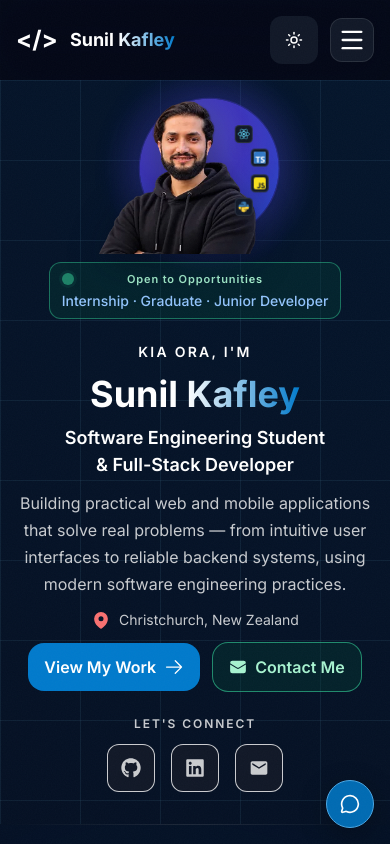
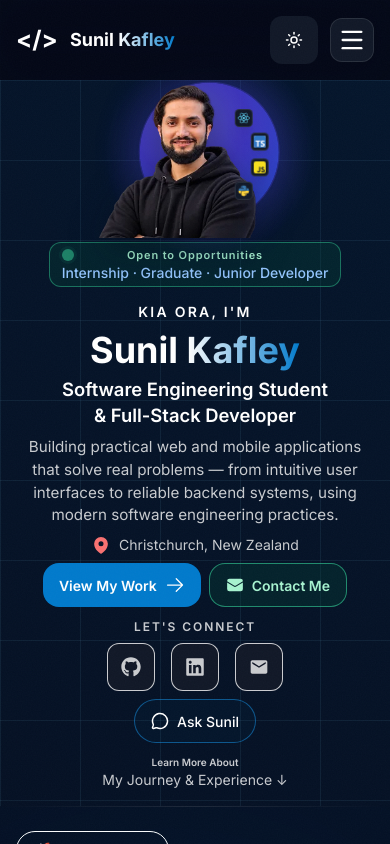
Before and after one commit to sunilkafley/portfolio_website, a React (Vite) app: page / in a window 390 px wide. Shown: the top 844 px of the page. Built offline with nearby package versions, Linux system fonts and the light colour scheme.

Commit message:
Refine mobile Hero and add FAQ response streaming

```diff
--- a/src/App.tsx
+++ b/src/App.tsx
@@ -9,18 +9,29 @@ import ScrollToTop from "./components/routing/ScrollToTop"
 import Home from "./pages/Home"
 import Projects from "./pages/Projects"
 import PortfolioAssistant from "./components/ui/PortfolioAssistant"
+import { useRef, useState } from "react"
 
 function App() {
+  const [assistantOpen, setAssistantOpen] = useState(false)
+  const assistantOpener = useRef<HTMLButtonElement | null>(null)
+  const openAssistant = (button: HTMLButtonElement) => {
+    assistantOpener.current = button
+    setAssistantOpen(true)
+  }
+  const closeAssistant = () => {
+    setAssistantOpen(false)
+    assistantOpener.current?.focus()
+  }
   return (
     <>
       <ScrollToTop />
 
       <Routes>
-        <Route path="/" element={<Home />} />
+        <Route path="/" element={<Home onAskSunil={openAssistant} assistantOpen={assistantOpen} />} />
         <Route path="/projects" element={<Projects />} />
         <Route path="*" element={<Navigate to="/" replace />} />
       </Routes>
-      <PortfolioAssistant />
+      <PortfolioAssistant open={assistantOpen} onOpen={openAssistant} onClose={closeAssistant} />
     </>
   )
 }
--- a/src/components/sections/Hero.tsx
+++ b/src/components/sections/Hero.tsx
@@ -14,24 +14,25 @@ import portraitCutoutSmall from "../../assets/images/profile-320.webp"
 import portraitCutoutMedium from "../../assets/images/profile-640.webp"
 
 import SocialLinks from "../ui/SocialLinks"
+import { MessageCircle } from "lucide-react"
 
 import {
   itemFadeUp,
   staggerContainer,
 } from "../../utils/motion"
 
-const Hero = () => {
+const Hero = ({ onAskSunil, assistantOpen }: { onAskSunil: (button: HTMLButtonElement) => void; assistantOpen: boolean }) => {
   return (
     <section
       id="home"
-      className="relative flex items-start overflow-hidden pt-24 pb-8 sm:pb-10 lg:pt-22 lg:pb-4"
+      className="relative flex items-start overflow-hidden pt-24 pb-8 sm:pb-10 lg:pt-22 lg:pb-4 max-md:pt-20 max-md:pb-4"
     >
       <div className="hero-grid absolute inset-0 -z-10" />
 
       <div className="container-custom">
         <div
           className="
-            grid grid-cols-1 items-center gap-x-12 gap-y-5 sm:gap-y-8
+            grid grid-cols-1 items-center gap-x-12 gap-y-5 sm:gap-y-8 max-md:gap-y-3
             lg:grid-cols-2 lg:gap-y-0
             xl:gap-x-16
           "
@@ -48,21 +49,21 @@ const Hero = () => {
           >
             <motion.p
               variants={itemFadeUp}
-              className="mb-2 text-sm font-semibold uppercase tracking-[0.16em] text-primary sm:mb-4 sm:text-base lg:mb-2"
+              className="mb-2 text-sm font-semibold uppercase tracking-[0.16em] text-primary sm:mb-4 sm:text-base lg:mb-2 max-md:mb-1"
             >
               Kia Ora, I&apos;m
             </motion.p>
 
             <motion.h1
               variants={itemFadeUp}
-              className="mb-2 text-4xl font-bold leading-tight sm:mb-4 sm:text-5xl md:text-6xl lg:mb-2 xl:text-7xl"
+              className="mb-2 text-4xl font-bold leading-tight sm:mb-4 sm:text-5xl md:text-6xl lg:mb-2 xl:text-7xl max-md:mb-1 max-md:text-[clamp(2.25rem,9vw,3rem)]"
             >
               Sunil <span className="heading-gradient">Kafley</span>
             </motion.h1>
 
             <motion.h2
               variants={itemFadeUp}
-              className="mb-3 text-lg leading-[1.45] font-semibold text-(--color-text) sm:mb-5 sm:text-xl md:text-2xl lg:mb-3"
+              className="mb-3 text-lg leading-[1.45] font-semibold text-(--color-text) sm:mb-5 sm:text-xl md:text-2xl lg:mb-3 max-md:mb-2 max-md:text-[1.15rem] max-md:leading-snug"
             >
               <span className="block">Software Engineering Student</span>
               <span className="block">&amp; Full-Stack Developer</span>
@@ -70,7 +71,7 @@ const Hero = () => {
 
             <motion.p
               variants={itemFadeUp}
-              className="hero-description mx-auto mb-3 max-w-[52ch] text-base text-muted sm:mb-5 sm:text-lg lg:mx-0 lg:mb-3"
+              className="hero-description mx-auto mb-3 max-w-[52ch] text-base text-muted sm:mb-5 sm:text-lg lg:mx-0 lg:mb-3 max-md:mb-2 max-md:text-[0.95rem]"
             >
               Building practical web and mobile applications that solve real problems —
               from intuitive user interfaces to reliable backend systems, using
@@ -79,7 +80,7 @@ const Hero = () => {
 
             <motion.div
               variants={itemFadeUp}
-              className="mb-3 inline-flex items-center gap-2 text-sm text-muted sm:mb-5 sm:text-base lg:mb-2"
+              className="mb-3 inline-flex items-center gap-2 text-sm text-muted sm:mb-5 sm:text-base lg:mb-2 max-md:mb-2 max-md:text-sm"
             >
               <HiMapPin aria-hidden="true" className="h-5 w-5 shrink-0 text-(--hero-location-pin)" />
               <span>Christchurch, New Zealand</span>
@@ -87,7 +88,7 @@ const Hero = () => {
 
             <motion.div
               variants={itemFadeUp}
-              className="mb-6 flex flex-row flex-wrap items-center justify-center gap-3 lg:mb-4 lg:justify-start"
+              className="hero-actions mb-6 flex flex-row flex-wrap items-center justify-center gap-3 lg:mb-4 lg:justify-start max-md:mb-3 max-md:gap-2"
             >
               <Link
                 to="/projects"
@@ -108,13 +109,21 @@ const Hero = () => {
 
             <motion.div
               variants={itemFadeUp}
-              className="flex flex-col items-center gap-3 lg:items-start lg:gap-2"
+              className="flex flex-col items-center gap-3 lg:items-start lg:gap-2 max-md:gap-2"
             >
               <span className="text-xs font-semibold uppercase tracking-[0.16em] text-muted">
                 Let&apos;s Connect
               </span>
               <SocialLinks />
+              <button className="assistant-inline" aria-expanded={assistantOpen} aria-haspopup="dialog" aria-controls={assistantOpen ? 'portfolio-assistant-panel' : undefined} onClick={event => onAskSunil(event.currentTarget)}>
+                <MessageCircle size={18} aria-hidden="true" /> Ask Sunil
+              </button>
             </motion.div>
+
+            <Link to="/#journey" className="mt-3 flex flex-col items-center text-sm text-muted md:hidden focus-visible:outline-2 focus-visible:outline-primary">
+              <span className="text-[10px] font-semibold">Learn More About</span>
+              <span>My Journey &amp; Experience ↓</span>
+            </Link>
 
           </motion.div>
 
@@ -167,7 +176,7 @@ const Hero = () => {
             </div>
 
             <div
-              className="availability-badge mx-auto mt-2 grid w-fit max-w-full grid-cols-[0.75rem_minmax(0,1fr)_0.75rem] items-center gap-x-2 gap-y-1 rounded-xl px-3 py-2 text-center sm:mt-3 sm:flex sm:gap-2 sm:text-left"
+              className="availability-badge mx-auto mt-2 grid w-fit max-w-full grid-cols-[0.75rem_minmax(0,1fr)_0.75rem] items-center gap-x-2 gap-y-1 rounded-xl px-3 py-2 text-center sm:mt-3 sm:flex sm:gap-2 sm:text-left max-md:mt-1 max-md:grid max-md:gap-y-0 max-md:px-3 max-md:py-1 max-md:text-center"
             >
               <span
                 aria-hidden="true"
--- a/src/components/ui/PortfolioAssistant.css
+++ b/src/components/ui/PortfolioAssistant.css
@@ -11,7 +11,7 @@
 .assistant-icon:disabled { opacity: .45; cursor: default; }
 .assistant-conversation { flex: 1; min-height: 0; overflow-y: auto; overscroll-behavior: contain; padding: 16px; }
 .assistant-message { padding: 12px 14px; border-radius: 4px 16px 16px; margin-bottom: 12px; background: color-mix(in srgb, var(--color-surface) 100%, var(--color-background)); border: 1px solid var(--color-border); overflow-wrap: anywhere; }
-.assistant-message p { line-height: 1.65; }
+.assistant-message p { line-height: 1.65; white-space: pre-wrap; }
 .assistant-speaker { display: block; font-weight: 600; font-size: 11px; margin-bottom: 5px; color: var(--color-text-muted); }
 .assistant-message.user { margin-left: 36px; border-radius: 16px 4px 16px 16px; background: #006bb3; color: white; }
 .assistant-message.user .assistant-speaker { color: white; }
@@ -26,5 +26,21 @@
 .assistant-form input::placeholder { color: var(--color-text-muted); font-size: 13px; }
 .assistant-note { font-size: 10px; text-align: center; margin-top: 8px; color: var(--color-text-muted); }
 .portfolio-assistant :focus-visible { outline: 2px solid var(--color-primary); outline-offset: 3px; }
-@media (max-width: 639px) { .assistant-launcher { width: 48px; padding: 0; justify-content: center; } .assistant-launcher span { display: none; } }
+.assistant-inline { display: none; }
+.assistant-skip { display: block; min-height: 44px; padding: 4px 8px; margin: 0 0 4px auto; font-size: 12px; text-decoration: underline; cursor: pointer; }
+.assistant-typing { display: inline-flex; gap: 5px; padding: 10px 0; }
+.assistant-typing i { width: 5px; height: 5px; background: var(--color-text-muted); border-radius: 50%; animation: assistant-dot 1s ease-in-out infinite; }
+.assistant-typing i:nth-child(2) { animation-delay: .15s; }
+.assistant-typing i:nth-child(3) { animation-delay: .3s; }
+.assistant-cursor { animation: assistant-dot 1s ease-in-out infinite; color: var(--color-text-muted); }
+@keyframes assistant-dot { 50% { opacity: .3; } }
+@media (prefers-reduced-motion: reduce) { .assistant-typing i, .assistant-cursor { animation: none; } }
+@media (max-width: 767px) {
+  .assistant-launcher { display: none; }
+  .assistant-inline { display: inline-flex; align-items: center; justify-content: center; gap: 8px; min-height: 44px; padding: 10px 16px; border: 1px solid color-mix(in srgb, var(--color-primary) 55%, var(--color-border)); border-radius: 999px; font-size: 14px; font-weight: 500; cursor: pointer; background: color-mix(in srgb, var(--color-primary) 4%, transparent); }
+  .assistant-inline:hover { background: color-mix(in srgb, var(--color-primary) 12%, transparent); }
+  .assistant-inline:active { background: color-mix(in srgb, var(--color-primary) 20%, transparent); }
+  .assistant-inline:focus-visible { outline: 2px solid var(--color-primary); outline-offset: 3px; }
+  .assistant-panel { height: min(580px, calc(100dvh - 110px)); margin-bottom: 0; }
+}
 @media (max-height: 550px) { .assistant-panel { height: calc(100dvh - 105px); } .assistant-header { padding: 6px 12px; } .assistant-bottom { padding: 8px 12px; } .assistant-note { display: none; } .assistant-chips { margin-bottom: 6px; gap: 4px; } }
--- a/src/components/ui/PortfolioAssistant.tsx
+++ b/src/components/ui/PortfolioAssistant.tsx
@@ -3,38 +3,46 @@ import { Link } from 'react-router'
 import { MessageCircle, Send, X } from 'lucide-react'
 import { getPortfolioAnswer, quickQuestions, type Answer } from '../../data/assistant'
 import './PortfolioAssistant.css'
+import useResponseStream from './useResponseStream'
 
 type Message = Answer & { role: 'assistant' | 'user'; id: number }
 const welcome: Message = { id: 0, role: 'assistant', text: 'Hi! I’m Sunil’s portfolio assistant. Explore his work, skills and background. Pick a question below or type your own.' }
 
-export default function PortfolioAssistant() {
-  const [open, setOpen] = useState(false)
+export default function PortfolioAssistant({ open, onOpen, onClose }: { open: boolean; onOpen: (button: HTMLButtonElement) => void; onClose: () => void }) {
   const [input, setInput] = useState('')
   const [messages, setMessages] = useState<Message[]>([welcome])
-  const launcher = useRef<HTMLButtonElement>(null)
+  const { stream, start, finish } = useResponseStream()
+  const [announcement, setAnnouncement] = useState('')
+  const nextId = useRef(1)
+  const nearBottom = useRef(true)
   const closeButton = useRef<HTMLButtonElement>(null)
   const conversation = useRef<HTMLDivElement>(null)
-  const close = () => { setOpen(false); launcher.current?.focus() }
+  const close = () => { finish(); onClose() }
 
   useEffect(() => {
     if (open) closeButton.current?.focus()
   }, [open])
   useEffect(() => {
-    if (open && conversation.current) conversation.current.scrollTop = conversation.current.scrollHeight
-  }, [messages, open])
+    if (open && nearBottom.current && conversation.current) conversation.current.scrollTop = conversation.current.scrollHeight
+  }, [messages, open, stream])
   useEffect(() => {
     if (!open) return
     const escape = (event: KeyboardEvent) => {
-      if (event.key === 'Escape') { event.preventDefault(); setOpen(false); launcher.current?.focus() }
+      if (event.key === 'Escape') { event.preventDefault(); finish(); onClose() }
     }
     document.addEventListener('keydown', escape)
     return () => document.removeEventListener('keydown', escape)
-  }, [open])
+  }, [open, finish, onClose])
 
   const ask = (question: string) => {
-    const text = question.trim().slice(0, 300)
+    const text = Array.from(question.trim()).slice(0, 300).join('')
     if (!text) return
-    setMessages(previous => [...previous, { id: previous.length, role: 'user', text }, { id: previous.length + 1, role: 'assistant', ...getPortfolioAnswer(text) }])
+    const answer = getPortfolioAnswer(text)
+    const userId = nextId.current++
+    const answerId = nextId.current++
+    setMessages(previous => [...previous, { id: userId, role: 'user', text }, { id: answerId, role: 'assistant', ...answer }])
+    setAnnouncement(answer.text)
+    start(answerId, answer.text)
     setInput('')
   }
 
@@ -45,11 +53,14 @@ export default function PortfolioAssistant() {
         <div><h2 id="assistant-title">Ask about Sunil</h2><p id="assistant-subtitle">Quick Portfolio Assistant</p></div>
         <button ref={closeButton} className="assistant-icon" onClick={close} aria-label="Close portfolio assistant"><X size={20} /></button>
       </header>
-      <div ref={conversation} className="assistant-conversation" role="log" aria-label="Conversation" aria-live="polite" aria-relevant="additions" tabIndex={0} data-lenis-prevent>
+      <div ref={conversation} className="assistant-conversation" role="log" aria-label="Conversation" aria-live="off" onScroll={event => { const el = event.currentTarget; nearBottom.current = el.scrollHeight - el.scrollTop - el.clientHeight < 64 }} tabIndex={0} data-lenis-prevent>
         {messages.map(message => <div key={message.id} className={`assistant-message ${message.role}`}>
           <span className="assistant-speaker">{message.role === 'user' ? 'You' : 'Sunil’s assistant'}</span>
-          <p>{message.text}</p>
-          {message.links && <div className="assistant-links">{message.links.map(link => link.href.startsWith('ask:')
+          {stream?.id === message.id ? <>
+            <span className="sr-only">{message.text}</span>
+            <div aria-hidden="true">{stream.typing ? <span className="assistant-typing"><i /><i /><i /></span> : <p>{stream.characters.slice(0, stream.count).join('')}<span className="assistant-cursor">▍</span></p>}</div>
+          </> : <p>{message.text}</p>}
+          {stream?.id !== message.id && message.links && <div className="assistant-links">{message.links.map(link => link.href.startsWith('ask:')
             ? <button key={link.href} onClick={() => ask(link.href.slice(4))}>{link.label}</button>
             : link.href.startsWith('/#') || link.href === '/projects'
               ? <Link key={link.href} to={link.href} onClick={close}>{link.label}</Link>
@@ -57,6 +68,7 @@ export default function PortfolioAssistant() {
         </div>)}
       </div>
       <div className="assistant-bottom">
+        {stream && <button className="assistant-skip" onClick={finish}>Skip animation</button>}
         <div className="assistant-chips" aria-label="Quick questions">{quickQuestions.map(question => <button key={question} onClick={() => ask(question)}>{question}</button>)}</div>
         <form onSubmit={event => { event.preventDefault(); ask(input) }} className="assistant-form">
           <label htmlFor="assistant-question" className="sr-only">Ask about Sunil</label>
@@ -66,6 +78,7 @@ export default function PortfolioAssistant() {
         <p className="assistant-note">Predefined answers · Portfolio &amp; CV sources</p>
       </div>
     </div>}
-    <button ref={launcher} className="assistant-launcher" aria-label="Ask Sunil" aria-expanded={open} aria-controls={open ? 'portfolio-assistant-panel' : undefined} aria-haspopup="dialog" onClick={() => open ? close() : setOpen(true)}><MessageCircle size={20} aria-hidden="true" /><span>Ask Sunil</span></button>
+    <div className="sr-only" role="status" aria-live="polite" aria-atomic="true">{announcement}</div>
+    <button className="assistant-launcher" aria-label="Ask Sunil" aria-expanded={open} aria-controls={open ? 'portfolio-assistant-panel' : undefined} aria-haspopup="dialog" onClick={event => open ? close() : onOpen(event.currentTarget)}><MessageCircle size={20} aria-hidden="true" /><span>Ask Sunil</span></button>
   </aside>
 }
--- /dev/null
+++ b/src/components/ui/useResponseStream.ts
@@ -0,0 +1,44 @@
+import { useCallback, useEffect, useRef, useState } from 'react'
+
+type Stream = { id: number; characters: string[]; count: number; typing: boolean }
+
+export default function useResponseStream() {
+  const [stream, setStream] = useState<Stream | null>(null)
+  const delay = useRef<ReturnType<typeof setTimeout> | null>(null)
+  const ticker = useRef<ReturnType<typeof setInterval> | null>(null)
+  const clearTimers = useCallback(() => {
+    if (delay.current !== null) clearTimeout(delay.current)
+    if (ticker.current !== null) clearInterval(ticker.current)
+    delay.current = null
+    ticker.current = null
+  }, [])
+  const finish = useCallback(() => { clearTimers(); setStream(null) }, [clearTimers])
+  const start = useCallback((id: number, text: string) => {
+    clearTimers()
+    if (window.matchMedia('(prefers-reduced-motion: reduce)').matches) {
+      setStream(null)
+      return
+    }
+    // Grapheme clusters preserve emoji, combining marks and surrogate pairs.
+    const characters = Array.from(new Intl.Segmenter(undefined, { granularity: 'grapheme' }).segment(text), part => part.segment)
+    setStream({ id, characters, count: 0, typing: true })
+    delay.current = setTimeout(() => {
+      setStream(previous => previous?.id === id ? { ...previous, typing: false } : previous)
+      let count = 0
+      ticker.current = setInterval(() => {
+        count += 1
+        if (count >= characters.length) { finish(); return }
+        setStream(previous => previous?.id === id ? { ...previous, count } : previous)
+      }, 1000 / 32)
+    }, 400)
+  }, [clearTimers, finish])
+
+  useEffect(() => {
+    const media = window.matchMedia('(prefers-reduced-motion: reduce)')
+    const changed = () => { if (media.matches) finish() }
+    media.addEventListener('change', changed)
+    return () => { clearTimers(); media.removeEventListener('change', changed) }
+  }, [clearTimers, finish])
+
+  return { stream, start, finish }
+}
--- a/src/index.css
+++ b/src/index.css
@@ -158,10 +158,11 @@ p {
   text-wrap: pretty;
 }
 
-@media (max-width: 639px) {
+@media (max-width: 767px) {
   #home .hero-description {
-    line-height: 1.7;
+    line-height: 1.5;
   }
+  #home .hero-actions a { padding: 0.625rem 1rem; min-height: 44px; font-size: 0.875rem; }
 }
 
 * {
--- a/src/pages/Home.tsx
+++ b/src/pages/Home.tsx
@@ -13,7 +13,7 @@ import SectionDivider from "../components/ui/SectionDivider"
 import SEO from "../components/ui/SEO"
 import GridBackground from "../components/ui/GridBackground"
 
-const Home = () => {
+const Home = ({ onAskSunil, assistantOpen }: { onAskSunil: (button: HTMLButtonElement) => void; assistantOpen: boolean }) => {
   return (
     <>
       <SEO
@@ -25,7 +25,7 @@ const Home = () => {
       <Header />
 
       <main>
-        <Hero />
+        <Hero onAskSunil={onAskSunil} assistantOpen={assistantOpen} />
         <SectionDivider />
         <FeaturedProjects />
         <SectionDivider />
```
Also changed, not shown: 1 other file (tests, documents, lock files or other folders).
